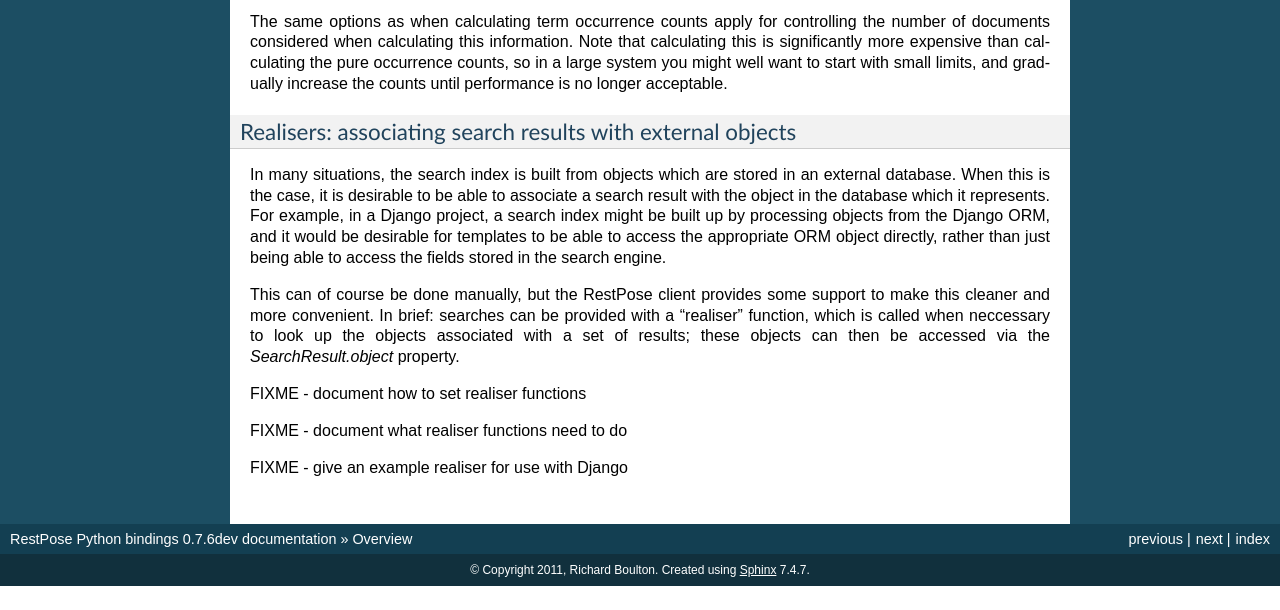
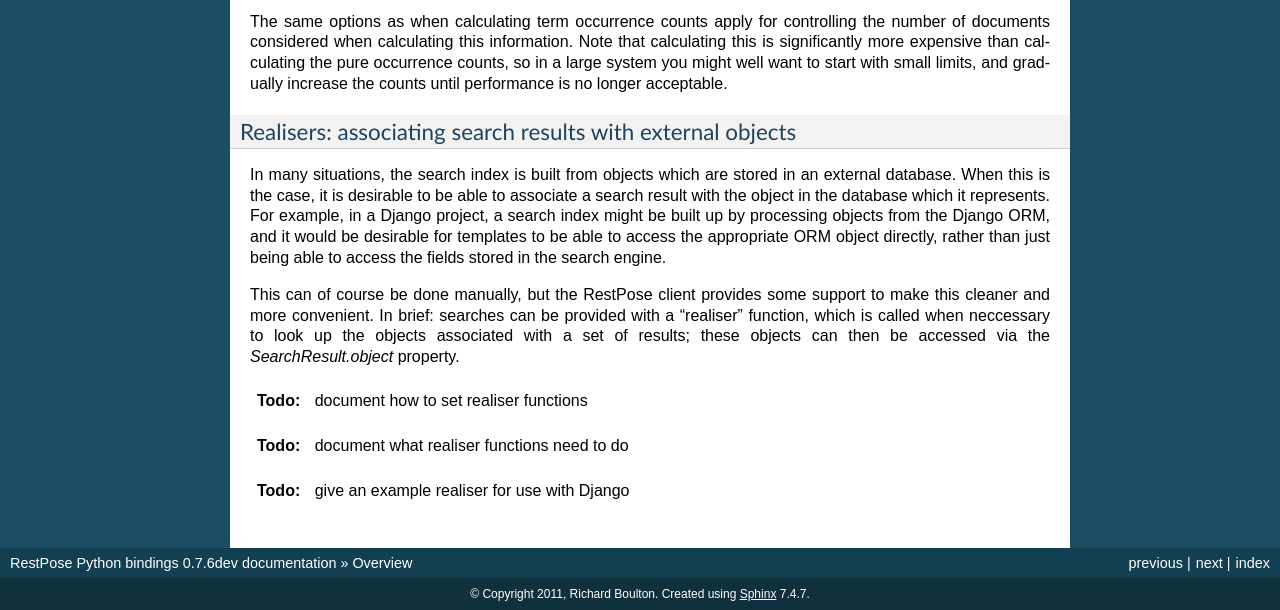
Before and after one commit to restpose/restpose-py, a Sphinx documentation site: the page built from docs/overview.rst, in a window 1280 px wide and 900 px high, scrolled down 11461 px, cut to the strip 290-900 px from the top of the window. Built offline with Sphinx 7.4.7, drawn with Linux system fonts in a browser that asks for light colours; before the commit the page ends 12337 px from its top, so only the background shows below that.

Commit message:
Change fixmes into proper formatted todos, so I don't forget to do them.

```diff
--- a/docs/overview.rst
+++ b/docs/overview.rst
@@ -704,8 +704,8 @@ provided with a "realiser" function, which is called when neccessary to look up
 the objects associated with a set of results; these objects can then be
 accessed via the `SearchResult.object` property.
 
-FIXME - document how to set realiser functions
+.. todo:: document how to set realiser functions
 
-FIXME - document what realiser functions need to do
+.. todo:: document what realiser functions need to do
 
-FIXME - give an example realiser for use with Django
+.. todo:: give an example realiser for use with Django
```
